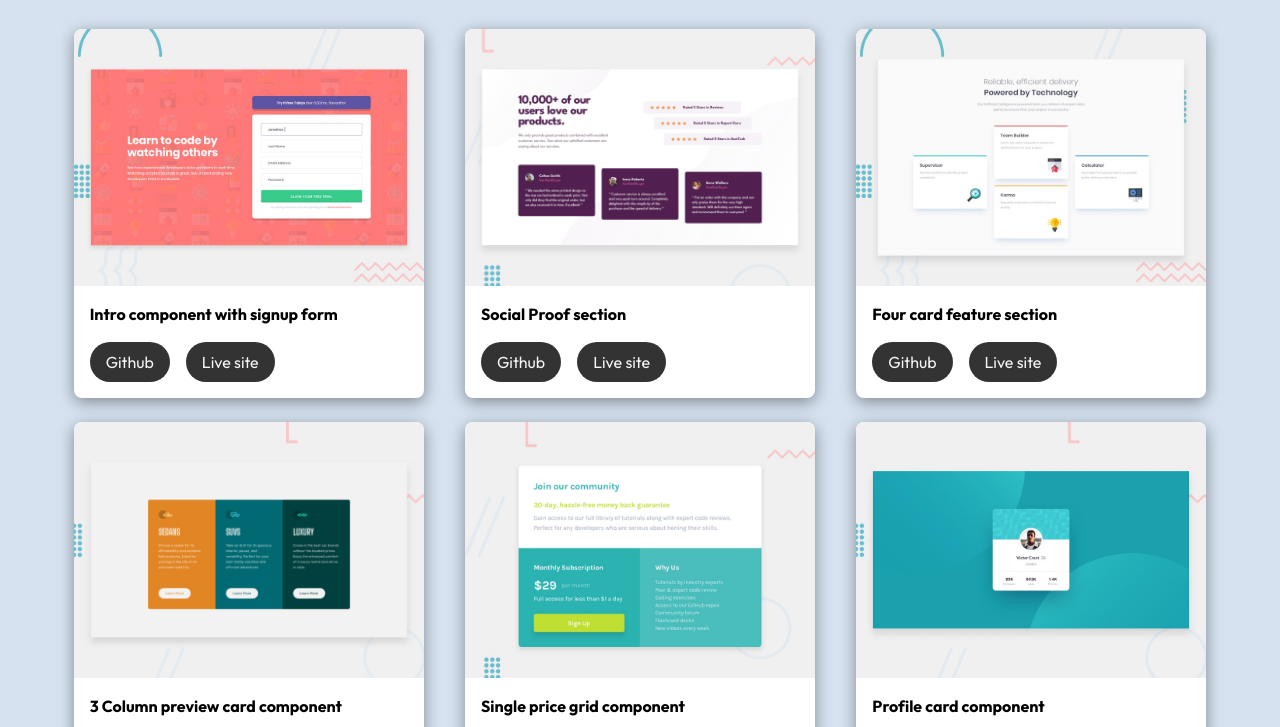
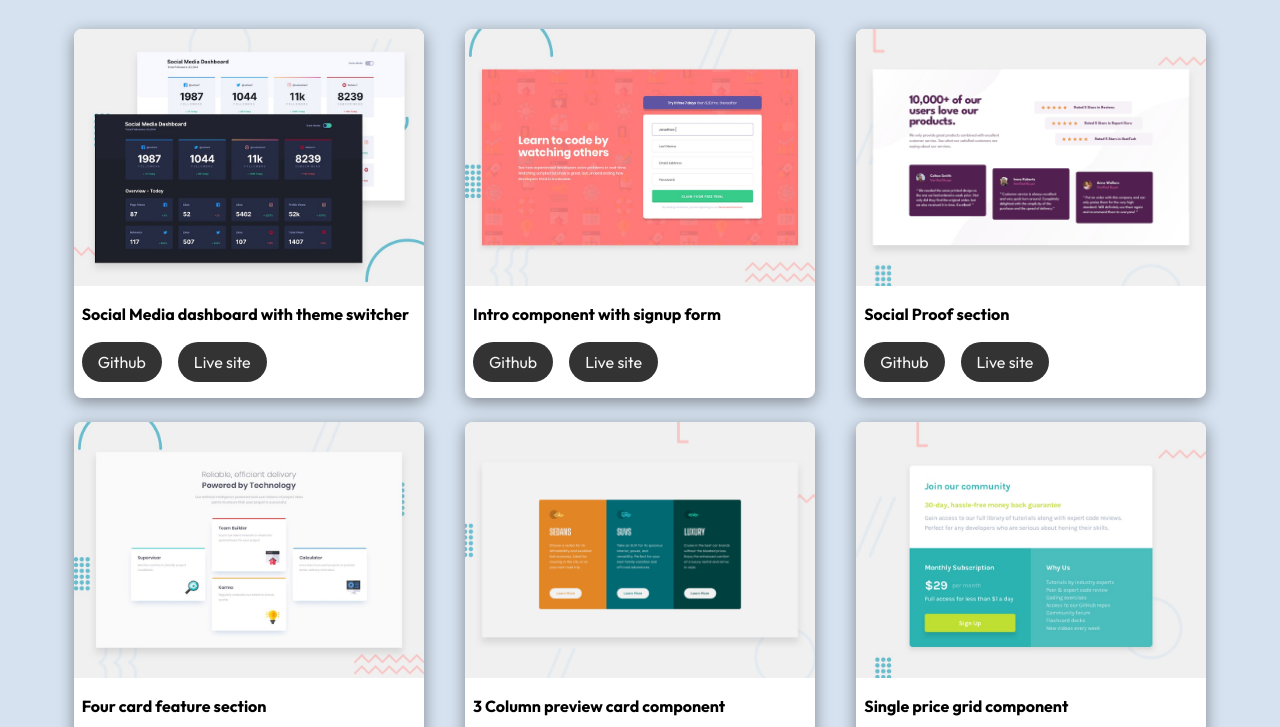
Before and after one commit to bagas-defandi/Frontend-Mentor, a plain HTML site: page index.html in a window 1280 px wide. Shown: the part 73-800 px from the top of the page. Drawn offline with Linux system fonts and the light colour scheme.

Commit message:
add social media dashboard

```diff
--- a/app/style.css
+++ b/app/style.css
@@ -155,7 +155,7 @@ li img:hover {
 }
 
 .content {
-  padding: 1em;
+  padding: 1em .5em;
 }
 
 .btn {
--- a/index.html
+++ b/index.html
@@ -14,6 +14,18 @@
     </header>
     <main class="container">
         <ul>
+            <li>
+                <a href="https://bagas-defandi-frontend-mentor.netlify.app/social-media-dashboard-with-theme-switcher">
+                    <img src="./img/social media dashboard with theme switcher/desktop-preview.jpg" alt="social media dashboard with theme switcher design">
+                </a>
+                <div class="content flow">
+                    <h2>Social Media dashboard with theme switcher</h2>
+                    <div class="flex">
+                        <a class="btn" href="https://github.com/bagas-defandi/Frontend-Mentor/tree/master/social-media-dashboard-with-theme-switcher">Github</a>
+                        <a class="btn" href="https://bagas-defandi-frontend-mentor.netlify.app/social-media-dashboard-with-theme-switcher">Live site</a>
+                    </div>
+                </div>
+            </li>
             <li>
                 <a href="https://bagas-defandi-frontend-mentor.netlify.app/intro-component-with-signup-form">
                     <img src="./img/intro component with signup form/desktop-preview.jpg" alt="intro component with signup form design">
```
Also changed, not shown: img/social media dashboard with theme switcher/desktop-preview.jpg (added), 1 other file.
